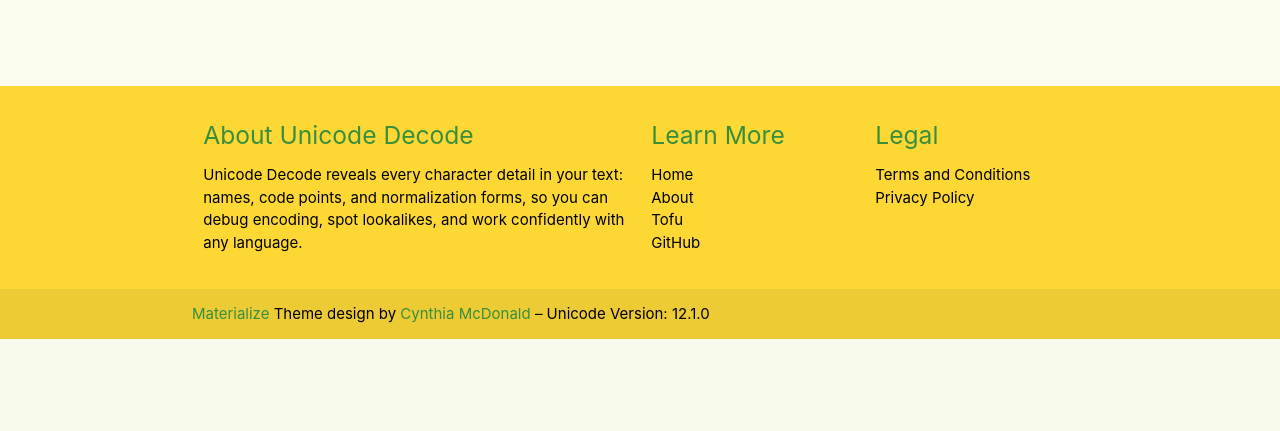
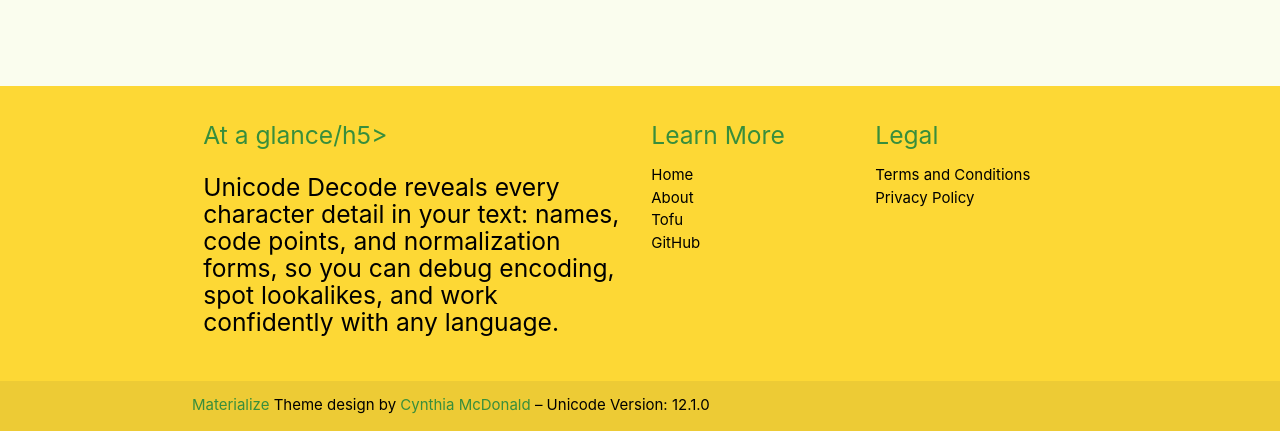
Before and after one commit to danieljdorado/unicodedecode, a Django app: template templates/decode/about.html in a window 1280 px wide. Shown: the part 1006-1437 px from the top of the page. Before the commit the page ends 1345 px from the top, so only its background shows below. Run offline with Django 3.2, Linux system fonts and the light colour scheme; the template is opened without the code that fills it: most values are stand-ins (such as "Sample title", 1, 10 or a date in 2020); some libraries are stand-ins or nearby versions.

Commit message:
Massage footer.

```diff
--- a/templates/decode/footer.html
+++ b/templates/decode/footer.html
@@ -4,7 +4,7 @@
     <div class="container">
       <div class="row">
         <div class="col l6 s12">
-          <h5 class="green-text text-darken-2">About Unicode Decode</h5>
+          <h5 class="green-text text-darken-2">At a glance/h5>
           <p class="black-text">Unicode Decode reveals every character detail in your text: names, code points, and normalization forms, so you can debug encoding, spot lookalikes, and work confidently with any language.</p>
         </div>
           <div class="col l3 s12">
```
